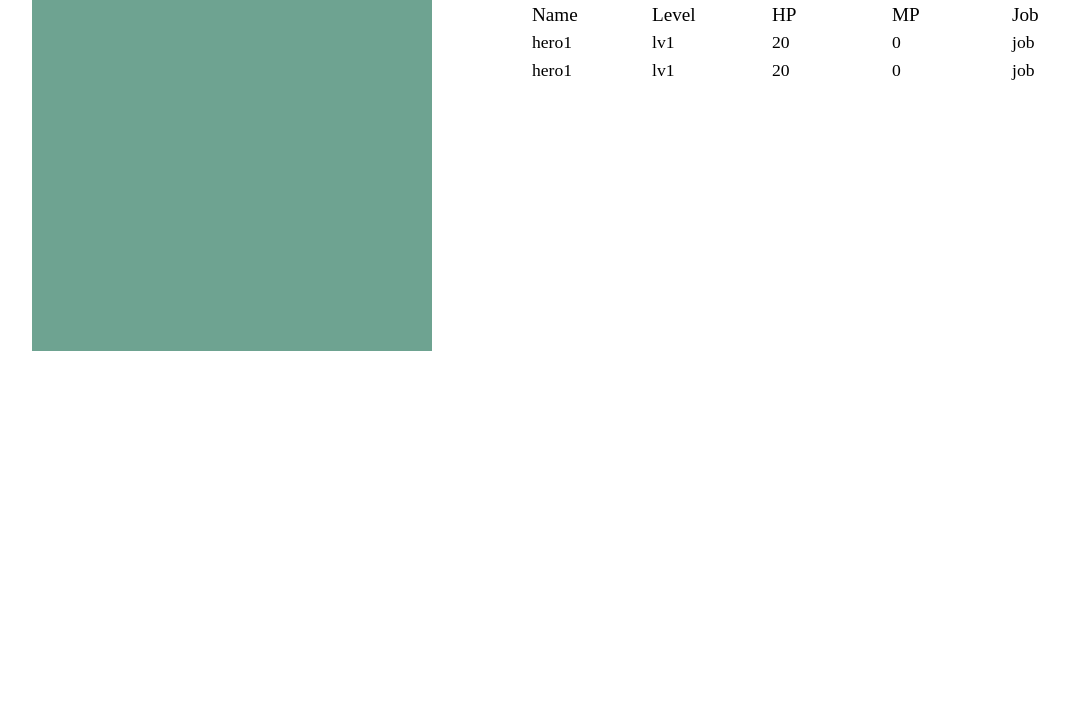
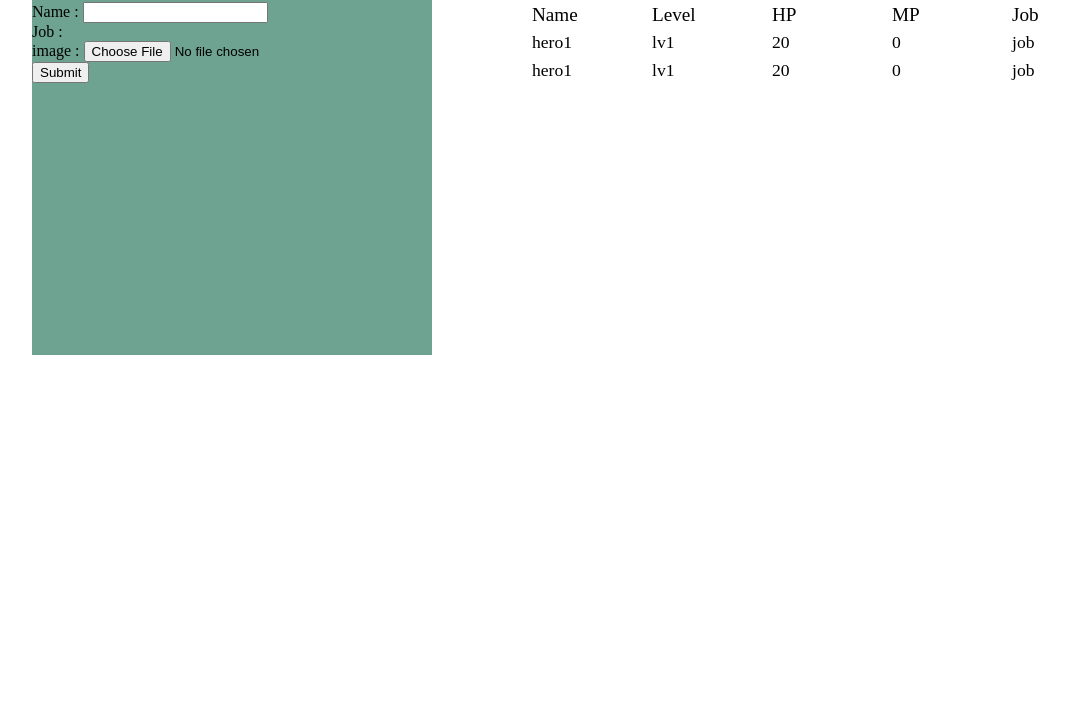
Before and after one commit to flumile/Heroes-Frontend, a website built with Parcel: page index.html in a window 1280 px wide. Shown: the part 97-800 px from the top of the page, without its empty margins (108-1177 px from the left). Built offline with nearby package versions, Linux system fonts and the light colour scheme.

Commit message:
Add create hero

```diff
--- a/index.html
+++ b/index.html
@@ -10,7 +10,29 @@
     <div class="col">
         <div class="subcol leftcol">
             <div class="hero-details"></div>
-            <div class="add-hero"></div>
+            <div class="add-hero">
+                <div class="form-wrapper">
+                    <form action="" method="POST">
+                        <h2>Create new hero</h2>
+                        <div class="field">
+                            <label for="name">Name :</label>
+                            <input type="text" id="name" name="hero[name]"/>
+                        </div>
+                        <div class="field">
+                            <label for="job">Job :</label>
+                            <div id="job-wrapper"></div>
+                        </div>
+                        <div class="field">
+                            <label for="Hero-image">image :</label>
+                            <input type="file" id="image" name="hero[image]"/>
+                        </div>
+
+                        <div class="field">
+                            <input type="submit" />
+                        </div>
+                    </form>
+                </div>
+            </div>
         </div>
         <div class="subcol">
             <div class="list">
```
